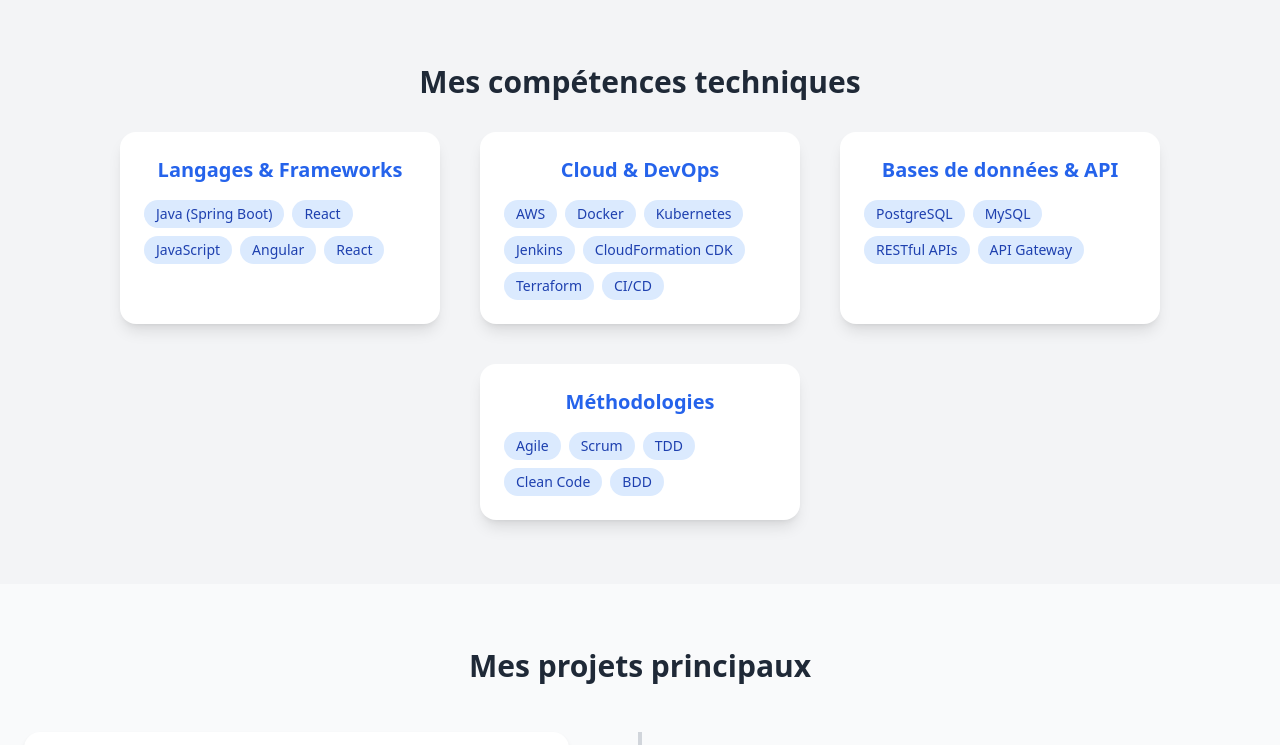
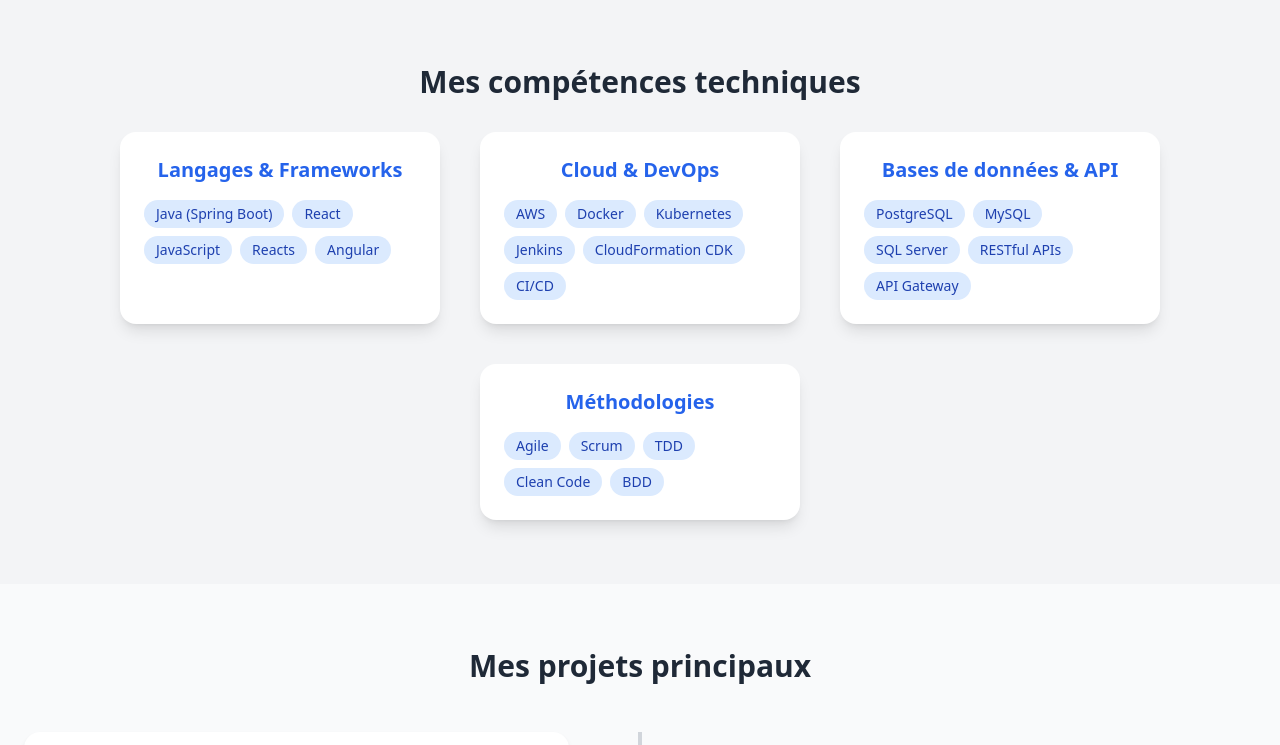
Before and after one commit to mouradmamassi/mourad-portfolio, a React (Vite) app: page / in a window 1280 px wide. Shown: the part 800-1545 px from the top of the page. Built offline with nearby package versions, Linux system fonts and the light colour scheme.

Commit message:
⚡ adding enedis experience and skills

```diff
--- a/src/components/PortfolioSection.jsx
+++ b/src/components/PortfolioSection.jsx
@@ -74,7 +74,7 @@
   {
     title: "Stage Ingénieur Logiciel — Enedis",
     description: `
-      Développement d'une application web pour le domaine d'opération DR Alpes, ajoutant des fonctionnalités non disponibles sur l'outil Sequoia de l'entreprise. Cette application a permis d'**optimiser les processus internes** et d'offrir une plus grande flexibilité aux utilisateurs pour la gestion des données opérationnelles.
+      Développement d'une application web pour le domaine d'opération DR Alpes, ajoutant des fonctionnalités non disponibles sur l'outil Sequoia de l'entreprise. Cette application a permis d'optimiser les processus internes et d'offrir une plus grande flexibilité aux utilisateurs pour la gestion des données opérationnelles.
     `,
     technologies: ["Codeigniter", "Laravel", "VueJS", "PHP"],
     period: "2017 - 2018",
--- a/src/components/SkillsSection.jsx
+++ b/src/components/SkillsSection.jsx
@@ -1,17 +1,61 @@
-import React from "react";
+import React, { useEffect, useRef } from "react";
 
-/**
- * Composant de la section des compétences.
- * Affiche une liste de compétences clés organisées par catégorie.
- */
+// Custom hook to handle "show on scroll" functionality
+const useIntersectionObserver = (ref, options) => {
+  useEffect(() => {
+    const observer = new IntersectionObserver(([entry]) => {
+      if (entry.isIntersecting) {
+        entry.target.classList.add("is-visible");
+        observer.unobserve(entry.target);
+      }
+    }, options);
+
+    if (ref.current) {
+      observer.observe(ref.current);
+    }
+
+    return () => {
+      if (ref.current) {
+        observer.unobserve(entry.target);
+      }
+    };
+  }, [ref, options]);
+};
+
+// Component for a single skill card
+const SkillCard = ({ category, skillList, index }) => {
+  const cardRef = useRef(null);
+  useIntersectionObserver(cardRef, { threshold: 0.1 });
+
+  return (
+    <div
+      ref={cardRef}
+      className="max-w-xs w-full bg-white p-6 rounded-2xl shadow-lg transition-all duration-700 ease-out transform translate-y-4 opacity-0"
+      style={{ transitionDelay: `${index * 150}ms` }}
+    >
+      <h3 className="text-xl font-semibold text-blue-600 mb-4">{category}</h3>
+      <div className="flex flex-wrap gap-2">
+        {skillList.map((skill, skillIndex) => (
+          <span
+            key={skillIndex}
+            className="bg-blue-100 text-blue-800 text-sm px-3 py-1 rounded-full font-medium"
+          >
+            {skill}
+          </span>
+        ))}
+      </div>
+    </div>
+  );
+};
+
 export default function SkillsSection() {
   const skills = {
     "Langages & Frameworks": [
       "Java (Spring Boot)",
       "React",
       "JavaScript",
+      "Reacts",
       "Angular",
-      "React"
     ],
     "Cloud & DevOps": [
       "AWS",
@@ -19,12 +63,12 @@
       "Kubernetes",
       "Jenkins",
       "CloudFormation CDK",
-      "Terraform",
       "CI/CD",
     ],
     "Bases de données & API": [
       "PostgreSQL",
       "MySQL",
+      "SQL Server",
       "RESTful APIs",
       "API Gateway",
     ],
@@ -32,27 +76,30 @@
   };
 
   return (
+    <>
+      <style>
+        {`
+        .is-visible {
+          opacity: 1;
+          transform: translateY(0);
+        }
+        `}
+      </style>
       <section className="py-16 bg-gray-100">
         <div className="container mx-auto px-6 text-center">
           <h2 className="text-3xl font-bold text-gray-800 mb-8">Mes compétences techniques</h2>
           <div className="flex flex-wrap justify-center gap-10">
-          {Object.entries(skills).map(([category, skillList]) => (
-            <div key={category} className="max-w-xs w-full bg-white p-6 rounded-2xl shadow-lg">
-              <h3 className="text-xl font-semibold text-blue-600 mb-4">{category}</h3>
-              <div className="flex flex-wrap gap-2">
-                {skillList.map((skill, index) => (
-                  <span
-                    key={index}
-                    className="bg-blue-100 text-blue-800 text-sm px-3 py-1 rounded-full font-medium"
-                  >
-                    {skill}
-                  </span>
-                ))}
-              </div>
-            </div>
+            {Object.entries(skills).map(([category, skillList], index) => (
+              <SkillCard
+                key={category}
+                category={category}
+                skillList={skillList}
+                index={index}
+              />
             ))}
           </div>
         </div>
       </section>
+    </>
   );
 }
```
Lines whose indentation alone changed are shown as unchanged.
